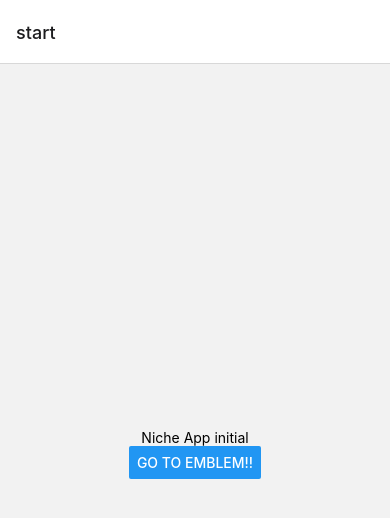
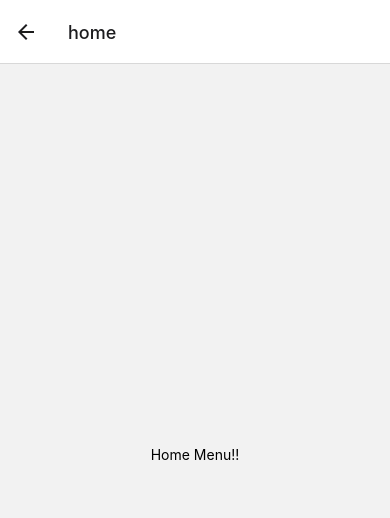
Before and after one commit to ryumhan/Niche, a React Native app: screen /home in a window 390 px wide. Shown: the top 518 px of the page. Built offline with nearby package versions, Linux system fonts and the light colour scheme.

Commit message:
Changed Opening Screen

```diff
--- a/App.tsx
+++ b/App.tsx
@@ -1,36 +1,37 @@
-import React from 'react';
-import {StatusBar, useColorScheme, View, Text, Button} from 'react-native';
+import React, {useEffect} from 'react';
+import {StatusBar, useColorScheme} from 'react-native';
 
 import {NavigationContainer} from '@react-navigation/native';
 import {createNativeStackNavigator} from '@react-navigation/native-stack';
+
+import SplashScreen from 'react-native-splash-screen';
+
 import Opening from './src/screen/opening';
-
-// import Opening from './src/screen/opening';
-
-function DetailsScreen({navigation}: any) {
-  return (
-    <View style={{flex: 1, alignItems: 'center', justifyContent: 'center'}}>
-      <Text>Niche App initial</Text>
-      <Button
-        title="Go to Emblem!!"
-        onPress={() => navigation.navigate('Home')}
-      />
-    </View>
-  );
-}
+import Home from './src/screen/bottom-tabs/home';
 
 const Stack = createNativeStackNavigator();
 
 const App = () => {
   const isDarkMode = useColorScheme() === 'dark';
 
+  useEffect(() => {
+    try {
+      setTimeout(() => {
+        SplashScreen.hide(); /** 추가 **/
+      }, 2000); /** 스플래시 시간 조절 (2초) **/
+    } catch (e) {
+      console.warn('에러발생');
+      console.warn(e);
+    }
+  });
+
   return (
     <>
       <StatusBar barStyle={isDarkMode ? 'light-content' : 'dark-content'} />
       <NavigationContainer>
         <Stack.Navigator>
-          <Stack.Screen name="start" component={DetailsScreen} />
-          <Stack.Screen name="Home" component={Opening} />
+          <Stack.Screen name="intro" component={Opening} />
+          <Stack.Screen name="home" component={Home} />
         </Stack.Navigator>
       </NavigationContainer>
     </>
--- a/package.json
+++ b/package.json
@@ -11,12 +11,14 @@
     "lint": "eslint . --ext .js,.jsx,.ts,.tsx"
   },
   "dependencies": {
+    "@react-navigation/bottom-tabs": "^6.3.1",
     "@react-navigation/native": "^6.0.10",
     "@react-navigation/native-stack": "^6.6.1",
     "react": "17.0.2",
     "react-native": "0.68.1",
     "react-native-safe-area-context": "^4.2.4",
-    "react-native-screens": "^3.13.1"
+    "react-native-screens": "^3.13.1",
+    "react-native-splash-screen": "^3.3.0"
   },
   "devDependencies": {
     "@babel/core": "^7.12.9",
--- /dev/null
+++ b/src/screen/bottom-tabs/home.tsx
@@ -0,0 +1,12 @@
+import React from 'react';
+import {View, Text} from 'react-native';
+
+const Home = () => {
+  return (
+    <View style={{flex: 1, alignItems: 'center', justifyContent: 'center'}}>
+      <Text>Home Menu!!</Text>
+    </View>
+  );
+};
+
+export default Home;
--- a/src/screen/opening/index.tsx
+++ b/src/screen/opening/index.tsx
@@ -1,7 +1,10 @@
 import React from 'react';
 import {Image} from 'react-native';
 
-const Opening = () => {
+const Opening = ({navigation}: any) => {
+  setTimeout(() => {
+    navigation.navigate('home');
+  }, 500);
   return <Image source={require('../../../image/emblem.jpeg')} />;
 };
 
```
Also changed, not shown: 2 other files (tests, documents, lock files or other folders).
